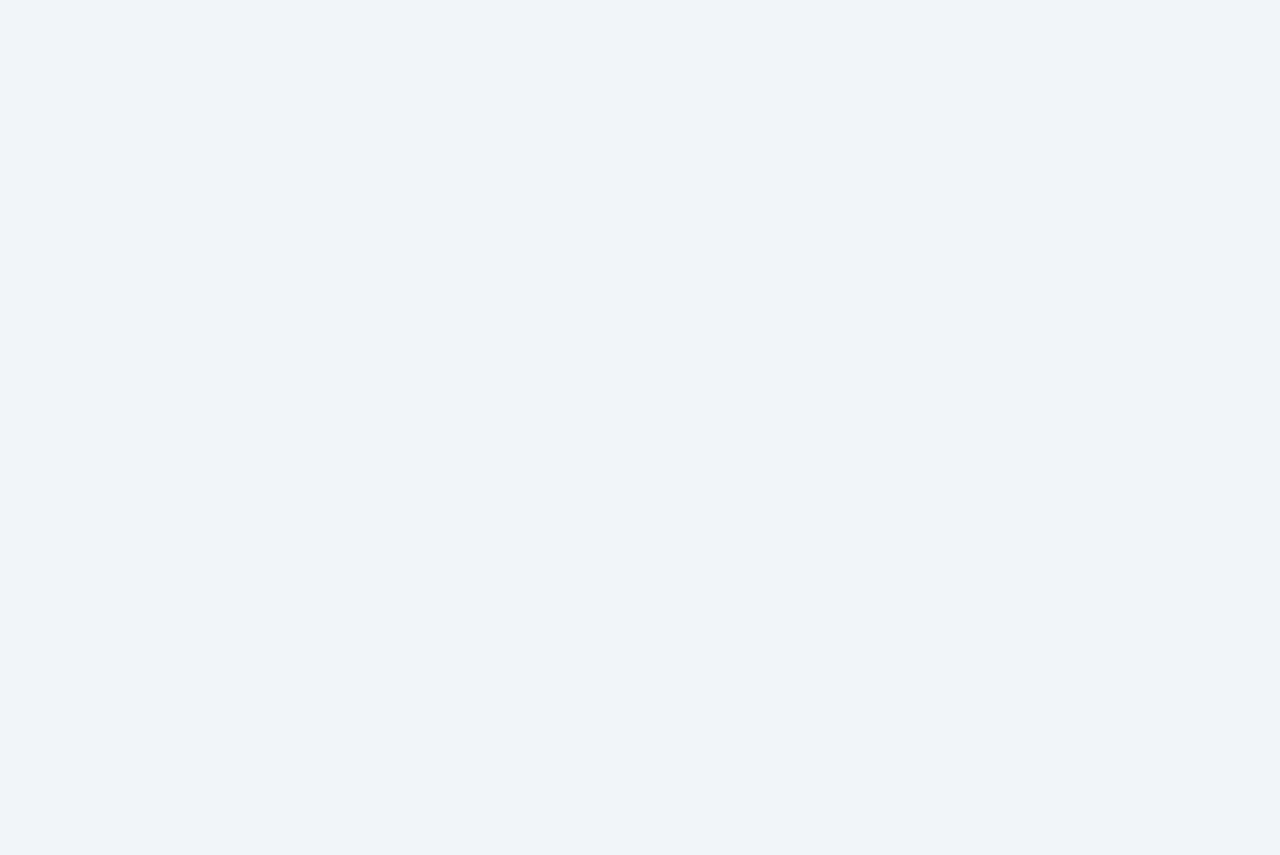
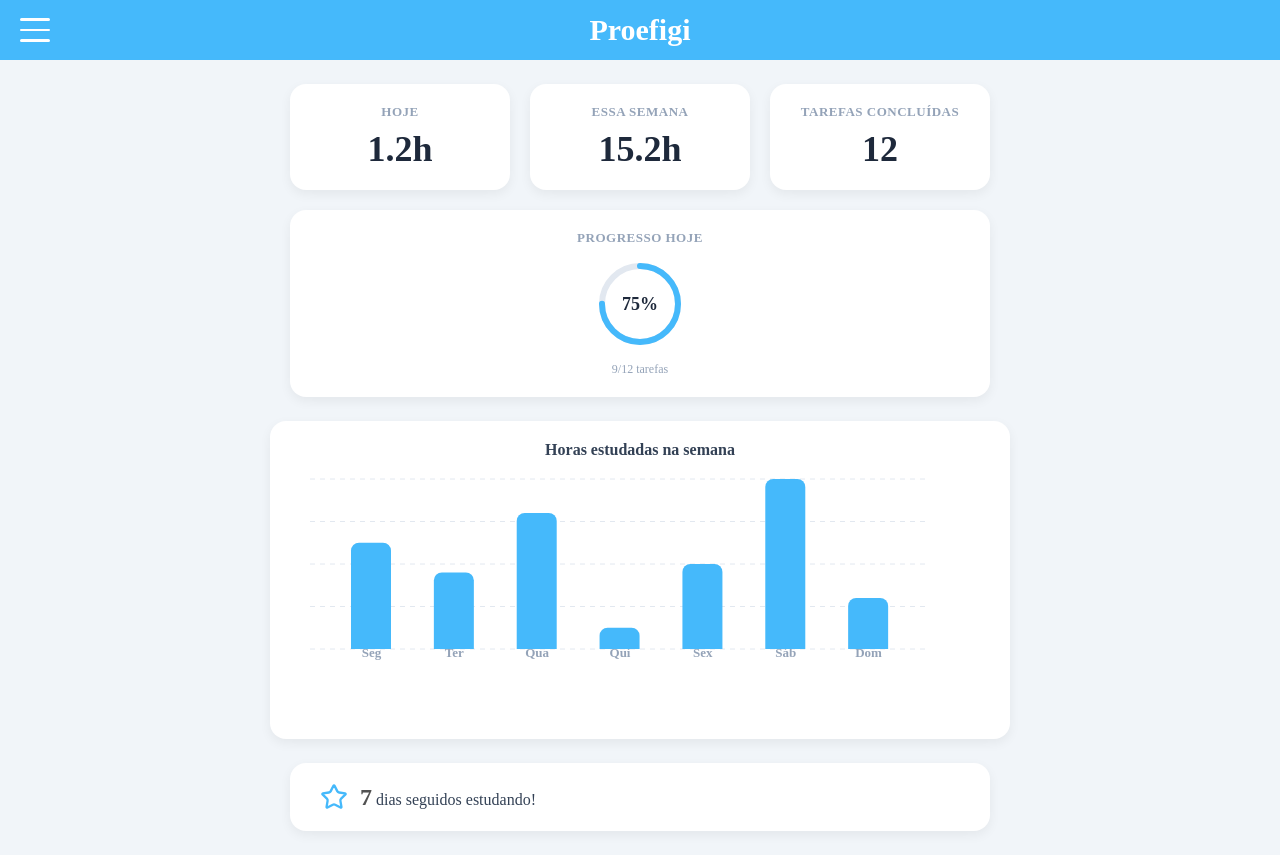
Before and after one commit to santtonas/proefigi, a React (Vite) app in the folder proefigi/: page /progresso in a window 1280 px wide. Before the commit this address had no page. Before the commit the page ends 800 px from the top, so only its background shows below. Built offline with nearby package versions, Linux system fonts and the light colour scheme; the HTML template or start-up script is replaced by a standard one.

Commit message:
Página de pomodoro e meu progresso feitas

```diff
--- a/proefigi/package.json
+++ b/proefigi/package.json
@@ -16,7 +16,8 @@
     "react": "^19.2.0",
     "react-calendar": "^6.0.0",
     "react-dom": "^19.2.0",
-    "react-router-dom": "^7.13.1"
+    "react-router-dom": "^7.13.1",
+    "recharts": "^2.1.16"
   },
   "devDependencies": {
     "@eslint/js": "^9.39.1",
--- a/proefigi/src/pages/Pomodoro/style.css
+++ b/proefigi/src/pages/Pomodoro/style.css
@@ -3,27 +3,31 @@
   display: flex;
   flex-direction: column;
   align-items: center;
-  justify-content: center;
   height: 100vh;
-  max-height: 100vh;
+  height: calc(100vh - 60px);
   background-color: #F1F5F9;
   position: relative;
   overflow: hidden;
-  padding-top: 250px;
 }
 
 .botao-detalhes {
   position: absolute;
   top: 20px;
   left: 20px;
-  background-color: #45B9FB;
-  color: white;
+  background-color: #ffffff;
+  color: #334155;
   border: none;
   padding: 8px 16px;
   border-radius: 20px;
   font-weight: bold;
   cursor: pointer;
   font-size: 14px;
+  transition: all 0.2s ease;
+}
+
+.botao-detalhes:hover{
+  transform: scale(1.05);
+  box-shadow: 0 8px 20px rgba(30, 41, 59, 0.12) !important;
 }
 
 .painel-detalhes {
@@ -80,10 +84,24 @@
   cursor: pointer;
 }
 
+.botao-salvar-config:hover{
+  background-color: #2EA8E8 ;
+}
+
+.pomodoro-centro{
+  display: flex;
+  flex-direction: column;
+  align-items: center;
+  margin-top: auto;
+  margin-bottom: auto;
+}
+
 .pomodoro-circulo-wrapper {
   position: relative;
-  width: 300px;
-  height: 300px;
+  width: 400px;
+  height: 400px;
+  margin-top: auto;
+  margin-bottom: auto;
 }
 
 .pomodoro-info {
@@ -131,4 +149,5 @@
 
 .botao-iniciar:hover {
   transform: scale(1.05);
+  box-shadow: 0 8px 20px rgba(30, 41, 59, 0.12) !important;
 }
--- /dev/null
+++ b/proefigi/src/pages/Progresso/index.tsx
@@ -0,0 +1,138 @@
+import './style.css';
+import { BarChart, Bar, XAxis, CartesianGrid, Tooltip } from 'recharts';
+import { Star } from 'lucide-react';
+import { useState, useEffect, useRef } from 'react';
+
+const dadosSemana = [
+  { dia: 'Seg', horas: 2.5 },
+  { dia: 'Ter', horas: 1.8 },
+  { dia: 'Qua', horas: 3.2 },
+  { dia: 'Qui', horas: 0.5 },
+  { dia: 'Sex', horas: 2.0 },
+  { dia: 'Sáb', horas: 4.0 },
+  { dia: 'Dom', horas: 1.2 },
+];
+
+const hojesHoras = dadosSemana[dadosSemana.length - 1].horas;
+const totalSemana = dadosSemana.reduce((acc, d) => acc + d.horas, 0).toFixed(1);
+
+function useContador(valorFinal: number, duracao: number = 1000) {
+  const [valor, setValor] = useState(0);
+  useEffect(() => {
+    let inicio = 0;
+    const incremento = valorFinal / (duracao / 16);
+    const timer = setInterval(() => {
+      inicio += incremento;
+      if (inicio >= valorFinal) {
+        setValor(valorFinal);
+        clearInterval(timer);
+      } else {
+        setValor(parseFloat(inicio.toFixed(1)));
+      }
+    }, 16);
+    return () => clearInterval(timer);
+  }, [valorFinal]);
+  return valor;
+}
+
+export default function Progresso() {
+  const hojeAnimado = useContador(hojesHoras);
+  const semanaAnimada = useContador(parseFloat(totalSemana));
+  const tarefasAnimadas = useContador(12);
+
+  const concluidasHoje = 9;
+  const totalHoje = 12;
+  const porcentagem = Math.round((concluidasHoje / totalHoje) * 100);
+  const porcentagemAnimada = useContador(porcentagem);
+
+  const [larguraGrafico, setLarguraGrafico] = useState(620);
+  const refGrafico = useRef<HTMLDivElement>(null);
+
+  useEffect(() => {
+    const observer = new ResizeObserver(entries => {
+      const largura = entries[0].contentRect.width;
+      setLarguraGrafico(largura - 40);
+    });
+    if (refGrafico.current) observer.observe(refGrafico.current);
+    return () => observer.disconnect();
+  }, []);
+
+  return (
+    <div className="progresso-pagina">
+
+      {/* Cards de resumo */}
+      <div className="progresso-cards">
+        <div className="progresso-card">
+          <span className="card-label">Hoje</span>
+          <span className="card-valor">{hojeAnimado}h</span>
+        </div>
+        <div className="progresso-card">
+          <span className="card-label">Essa semana</span>
+          <span className="card-valor">{semanaAnimada}h</span>
+        </div>
+        <div className="progresso-card">
+          <span className="card-label">Tarefas concluídas</span>
+          <span className="card-valor">{tarefasAnimadas}</span>
+        </div>
+
+        {/* Card Progresso Hoje */}
+        <div className="progresso-card card-meta">
+          <span className="card-label">Progresso Hoje</span>
+          <div className="anel-wrapper">
+            <svg width="100" height="100" viewBox="0 0 100 100">
+              <circle cx="50" cy="50" r="38" fill="none" stroke="#e2e8f0" strokeWidth="6" />
+              <circle
+                cx="50" cy="50" r="38"
+                fill="none"
+                stroke="#45B9FB"
+                strokeWidth="6"
+                strokeDasharray={`${2 * Math.PI * 38 * porcentagemAnimada / 100} ${2 * Math.PI * 38}`}
+                strokeLinecap="round"
+                transform="rotate(-90 50 50)"
+              />
+            </svg>
+            <div className="anel-texto">
+              <span className="anel-porcentagem">{porcentagemAnimada}%</span>
+            </div>
+          </div>
+          <span className="card-sublabel">{concluidasHoje}/{totalHoje} tarefas</span>
+        </div>
+      </div>
+
+      {/* Gráfico */}
+      <div className="progresso-grafico" ref={refGrafico}>
+        <h3>Horas estudadas na semana</h3>
+        <BarChart width={larguraGrafico} height={250} data={dadosSemana} barSize={40} margin={{ top: 10, right: 20, left: 20, bottom: 30 }}>
+          <CartesianGrid strokeDasharray="5 5" vertical={false} stroke="#e2e8f0" />
+          <XAxis dataKey="dia" axisLine={false} tickLine={false} interval={0} height={40} padding={{ left: 20, right: 20 }}
+            tick={(props) => {
+              const { x, y, payload } = props;
+              const posY = isNaN(y) ? 240 : y;
+              return (
+                <text x={x} y={posY} textAnchor="middle" fill="#94a3b8" fontWeight={600} fontSize={13}>
+                  {payload.value}
+                </text>
+              );
+            }}
+          />
+          <Tooltip
+            cursor={{ fill: 'rgba(69,185,251,0.1)' }}
+            contentStyle={{ borderRadius: '8px', border: 'none', boxShadow: '0 4px 12px rgba(0,0,0,0.1)' }}
+            formatter={(value) => [`${value}h`, 'Horas']}
+          />
+          <Bar dataKey="horas" fill="#45B9FB" radius={[8, 8, 0, 0]} isAnimationActive={true} animationDuration={800} animationEasing="ease-out" />
+        </BarChart>
+      </div>
+
+      {/* Streak */}
+      <div className="progresso-streak">
+        <Star size={28} color="#45B9FB" />
+        <div>
+          <span className="streak-numero">7</span>
+          <span className="streak-label"> dias seguidos estudando!</span>
+        </div>
+      </div>
+
+    </div>
+  );
+}
--- /dev/null
+++ b/proefigi/src/pages/Progresso/style.css
@@ -0,0 +1,173 @@
+.progresso-pagina {
+  display: flex;
+  flex-direction: column;
+  align-items: center;
+  gap: clamp(10px, 3vh, 30px);
+  padding: clamp(15px, 3vh, 40px) 20px;
+  background-color: #F1F5F9;
+  min-height: calc(100vh - 90px);
+  overflow-y: auto;
+}
+
+/* Cards */
+.progresso-cards {
+  display: flex;
+  gap: 20px;
+  width: 100%;
+  max-width: 700px;
+  flex-wrap: wrap;
+}
+
+.progresso-card {
+  flex: 1;
+  min-width: 140px;
+  background-color: white;
+  border-radius: 16px;
+  padding: 20px;
+  display: flex;
+  flex-direction: column;
+  align-items: center;
+  justify-content: flex-start;
+  gap: 8px;
+  box-shadow: 0 4px 12px rgba(0,0,0,0.06);
+}
+
+.card-label {
+  font-size: 13px;
+  font-weight: 600;
+  color: #94a3b8;
+  text-transform: uppercase;
+  letter-spacing: 0.5px;
+  text-align: center;
+}
+
+.card-valor {
+  font-size: 36px;
+  font-weight: 700;
+  color: #1e293b;
+  text-align: center;
+  width: 100%;
+  margin-top: auto;
+  margin-bottom: auto;
+}
+
+/* Gráfico */
+.progresso-grafico {
+  background-color: white;
+  border-radius: 16px;
+  text-align: center;
+  padding: 20px;
+  width: 100%;
+  max-width: 700px;
+  box-shadow: 0 4px 12px rgba(0,0,0,0.06);
+  display: flex;
+  flex-direction: column;
+  align-items: stretch;
+  overflow: visible;
+}
+
+.progresso-grafico > * {
+  overflow: visible !important;
+}
+
+.progresso-grafico h3 {
+  margin: 0 0 10px 0;
+  color: #334155;
+  font-size: 16px;
+}
+
+/* Streak */
+.progresso-streak {
+  background-color: white;
+  border-radius: 16px;
+  padding: 20px 30px;
+  width: 100%;
+  max-width: 700px;
+  box-shadow: 0 4px 12px rgba(0,0,0,0.06);
+  display: flex;
+  align-items: center;
+  gap: 12px;
+  flex-shrink: 0;
+  box-sizing: border-box;
+}
+
+.streak-numero {
+  font-size: 24px;
+  font-weight: 700;
+  color: #525252;
+}
+
+.streak-label {
+  font-size: 16px;
+  font-weight: 500;
+  color: #334155;
+}
+
+/* Anel de progresso */
+.card-meta {
+  min-width: 150px;
+}
+
+.anel-wrapper {
+  position: relative;
+  width: 100px;
+  height: 100px;
+}
+
+.anel-texto {
+  position: absolute;
+  top: 50%;
+  left: 50%;
+  transform: translate(-50%, -50%);
+  display: flex;
+  flex-direction: column;
+  align-items: center;
+}
+
+.anel-porcentagem {
+  font-size: 18px;
+  font-weight: 700;
+  color: #1e293b;
+}
+
+.card-sublabel {
+  font-size: 12px;
+  color: #94a3b8;
+  font-weight: 500;
+}
+
+/* Responsividade */
+@media (max-width: 600px) {
+  .progresso-pagina {
+    padding: 20px 10px;
+    gap: 16px;
+  }
+
+  .progresso-cards {
+    gap: 10px;
+  }
+
+  .card-valor {
+    font-size: 26px;
+  }
+
+  .card-label {
+    font-size: 11px;
+  }
+
+  .progresso-grafico {
+    padding: 20px 10px 40px 10px;
+  }
+
+  .progresso-grafico h3 {
+    font-size: 14px;
+  }
+
+  .streak-label {
+    font-size: 14px;
+  }
+
+  .streak-numero {
+    font-size: 20px;
+  }
+}
--- a/proefigi/src/pages/Tela_inicial/style.css
+++ b/proefigi/src/pages/Tela_inicial/style.css
@@ -278,23 +278,15 @@ background: #ffffff !important;
   justify-content: center;
   cursor: pointer;
   margin: 0 10px;
-
-  /* Mantém sem sombra */
-
-
-  /* Transição suave para aumentar e dar sombra */
-  transition: all 0.3s cubic-bezier(0.4, 0, 0.2, 1); /* Transição mais "premium" */
+  transition: all 0.3s cubic-bezier(0.4, 0, 0.2, 1);
   transform: scale(1);
 }
 
 /* Efeito ao passar o mouse apenas nas setas */
 .react-calendar__navigation__prev-button:hover,
 .react-calendar__navigation__next-button:hover {
- background-color: #ffffff !important; /* Mantém o fundo branco */
-
+ background-color: #ffffff !important;
  transform: scale(1.05);
-  /* 👇 ADICIONE O EFEITO DE AUMENTAR E A SOMBRA 👇 */
-
  box-shadow: 0 8px 20px rgba(30, 41, 59, 0.12) !important;
 }
 
--- a/proefigi/src/routes.jsx
+++ b/proefigi/src/routes.jsx
@@ -1,9 +1,11 @@
 import { BrowserRouter, Routes, Route } from 'react-router-dom';
 import { Tela_inicial } from './pages/Tela_inicial';
+
 import Layout from './components/Layout';
 import Login from './pages/Login';
 import Cadastro from "./pages/Cadastro";
 import Pomodoro from "./pages/Pomodoro";
+import Progresso from "./pages/Progresso";
 
 function RoutesApp() {
   return (
@@ -15,6 +17,7 @@ function RoutesApp() {
         <Route element={<Layout />}>
           <Route path="/inicio" element={<Tela_inicial />} />
           <Route path="/pomodoro" element={<Pomodoro/> }/>
+          <Route path="/progresso" element={<Progresso/>}/>
         </Route>
 
       </Routes>
```
Also changed, not shown: proefigi/src/pages/Pomodoro/index.tsx (+8 -6 lines), 1 other file (tests, documents, lock files or other folders).
